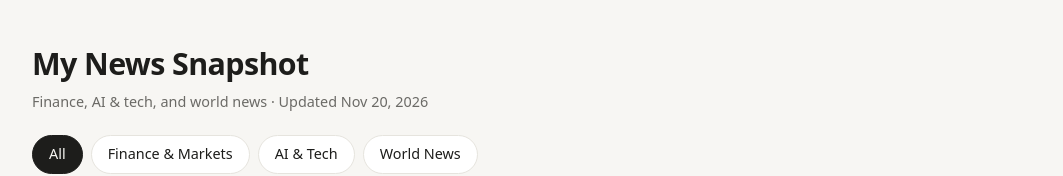
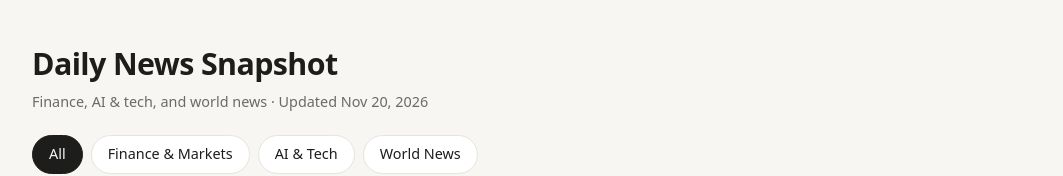
Before and after one commit to mundem/news-snapshot, a plain HTML site: page index.html in a window 1280 px wide. Shown: the top 176 px of the page, without its empty margins (108-1171 px from the left). Drawn offline with Linux system fonts and the light colour scheme.

Commit message:
Change header title from 'My News Snapshot' to 'Daily News Snapshot'

```diff
--- a/index.html
+++ b/index.html
@@ -34,7 +34,7 @@ footer{margin-top:44px;color:var(--muted);font-size:.82rem}
 <body>
 <main>
 <header>
-<h1>My News Snapshot</h1>
+<h1>Daily News Snapshot</h1>
 <p class="sub">Finance, AI &amp; tech, and world news · Updated Nov 20, 2026</p>
 <nav id="nav"></nav>
 </header>
```
